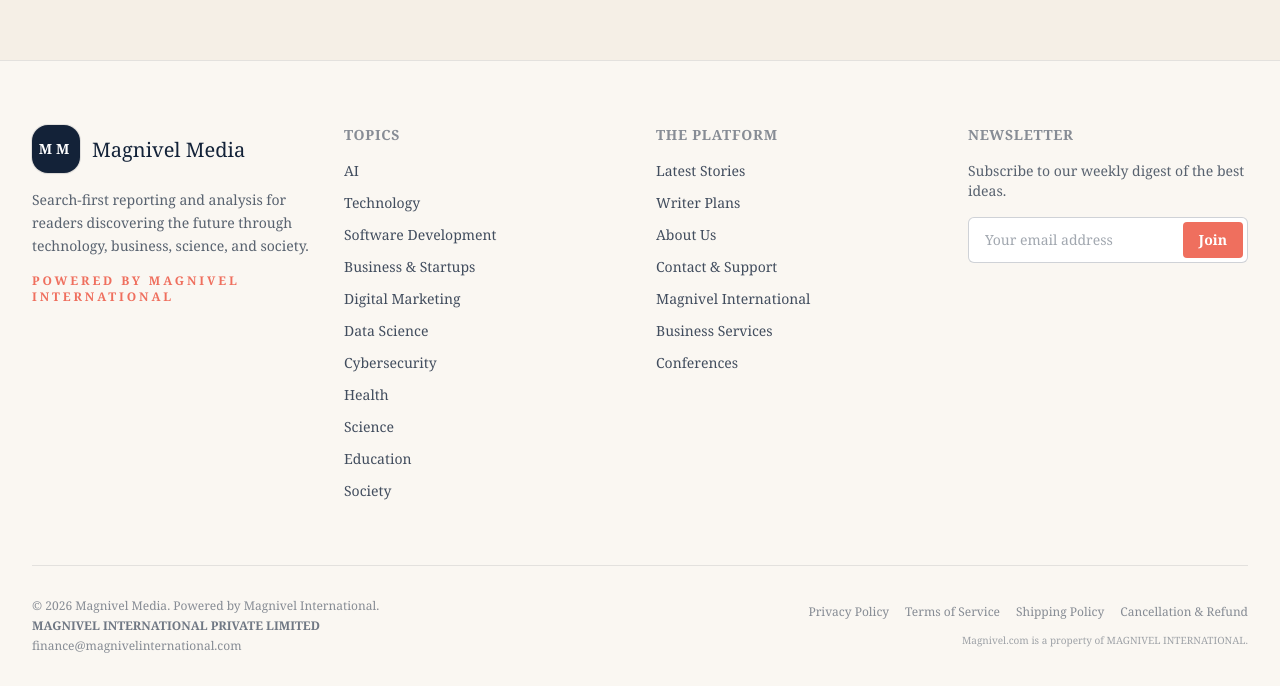
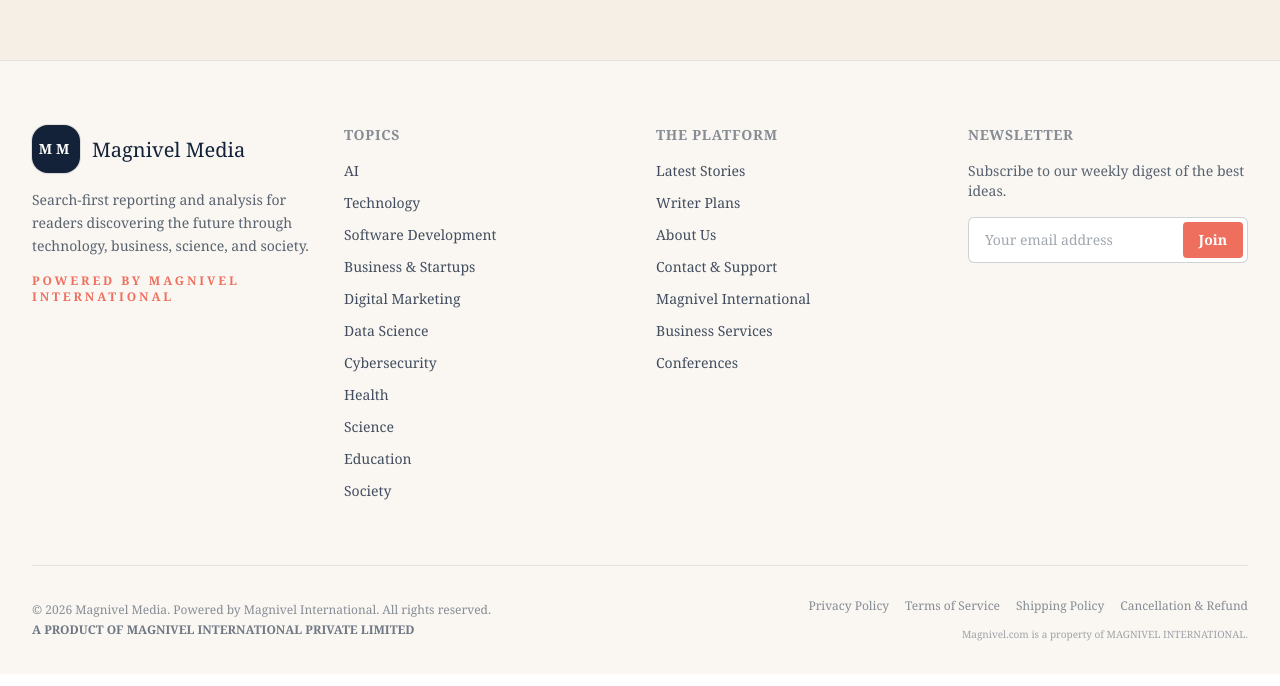
Before and after one commit to naveenmalik28/frontend-mm, a React (Vite) app: page /login in a window 1280 px wide. Shown: the part 733-1419 px from the top of the page. Built offline with nearby package versions, Linux system fonts and the light colour scheme; no server answers.

Commit message:
update footer

```diff
--- a/src/components/layout/Footer.jsx
+++ b/src/components/layout/Footer.jsx
@@ -72,9 +72,8 @@
 
         <div className="mt-16 flex flex-col items-center justify-between gap-4 border-t border-ink/10 pt-8 text-xs text-ink/50 md:flex-row">
           <div className="flex flex-col gap-1 items-center md:items-start">
-            <p>&copy; {new Date().getFullYear()} Magnivel Media. {BRAND_COPY}.</p>
-            <p className="font-semibold text-ink/60">MAGNIVEL INTERNATIONAL PRIVATE LIMITED</p>
-            <a href="mailto:finance@magnivelinternational.com" className="hover:text-ink">finance@magnivelinternational.com</a>
+            <p>&copy; {new Date().getFullYear()} Magnivel Media. {BRAND_COPY}. All rights reserved.</p>
+            <p className="font-semibold text-ink/60">A PRODUCT OF MAGNIVEL INTERNATIONAL PRIVATE LIMITED</p>
           </div>
           <div className="flex flex-col items-center md:items-end gap-2">
             <div className="flex flex-wrap justify-center gap-4">
```
